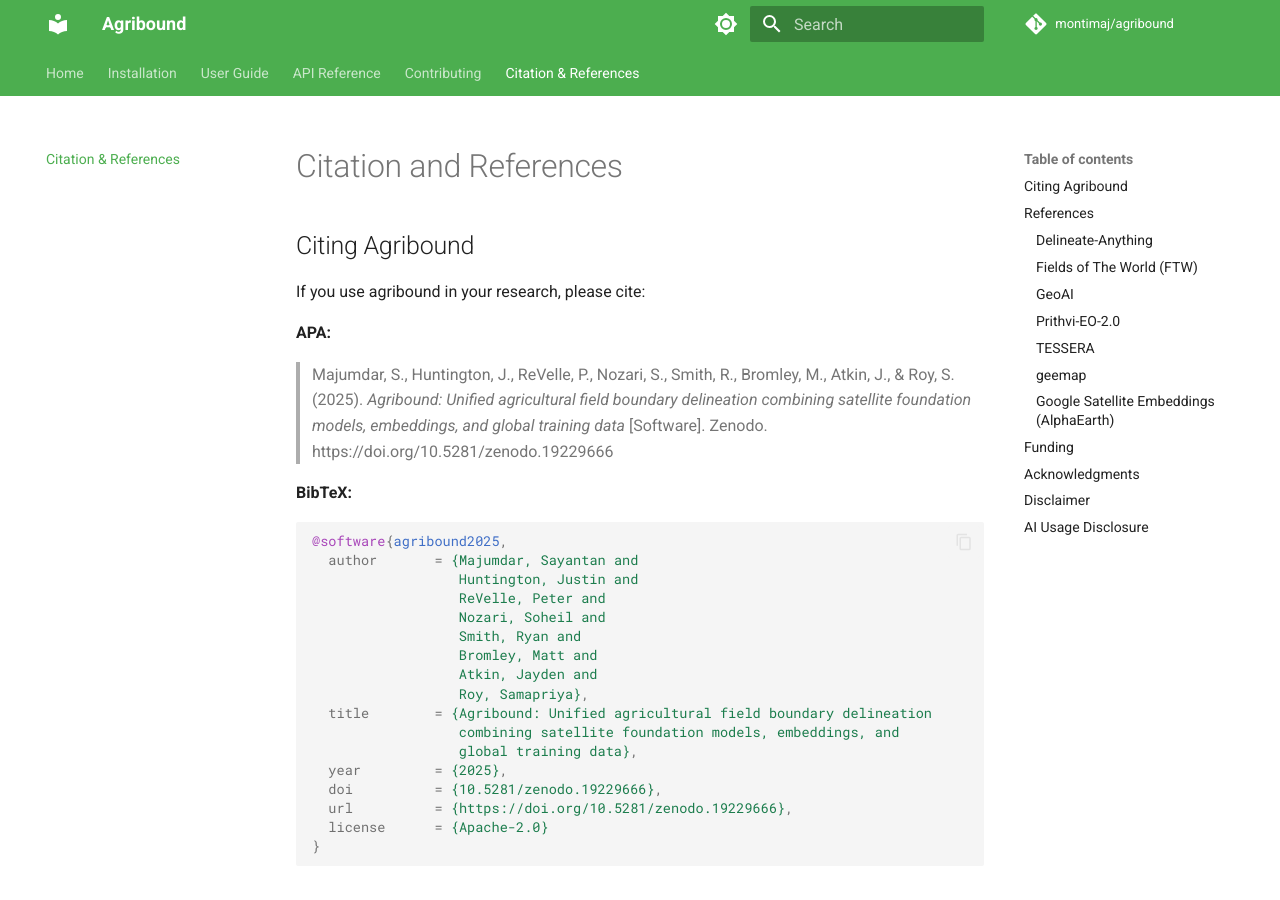
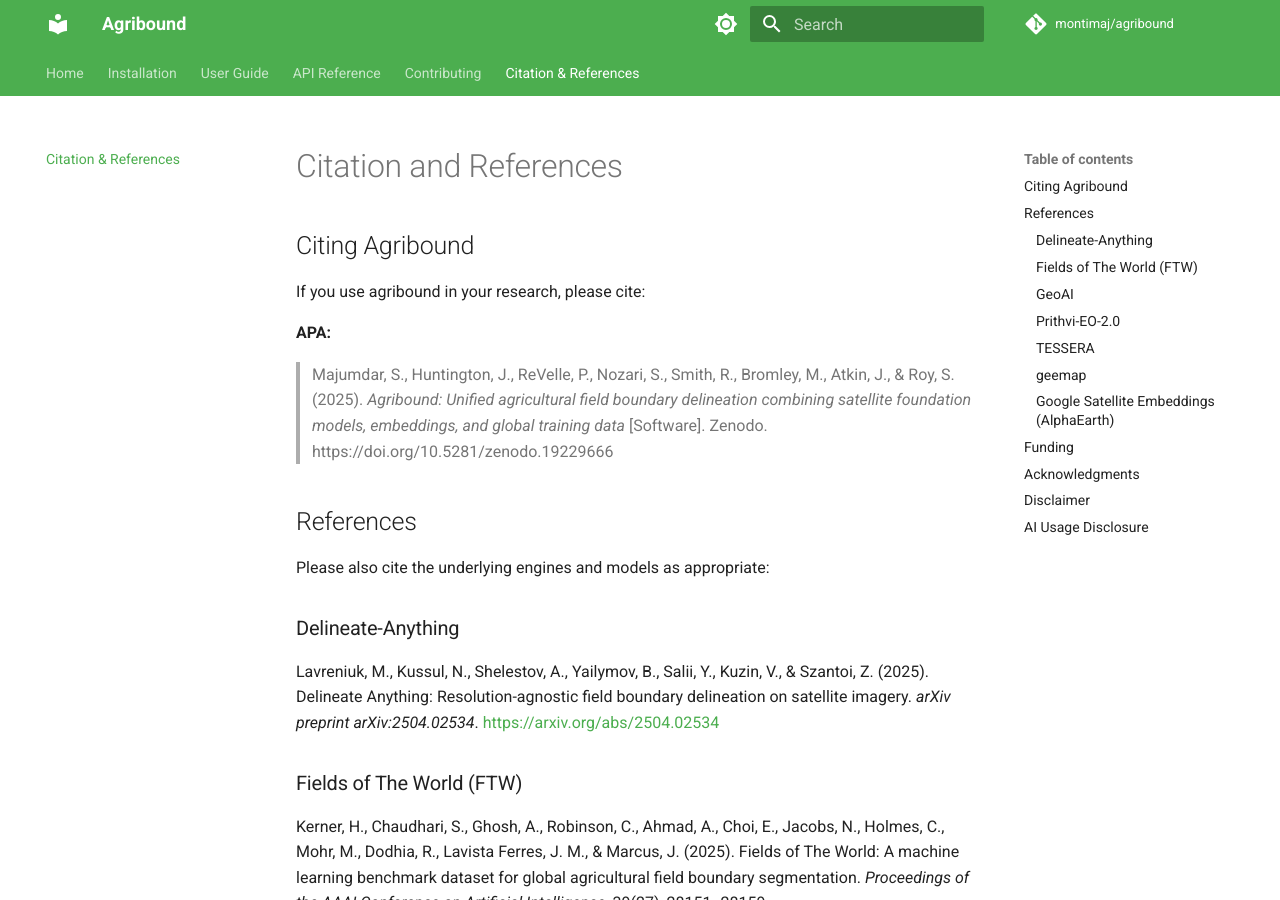
Before and after one commit to montimaj/agribound, an MkDocs documentation site: the page built from docs/citation.md, in a window 1280 px wide and 900 px high. Built offline with MkDocs 1.6.1 and Material for MkDocs 9.7.7, drawn with Linux system fonts in a browser that asks for light colours; comment, search, counter and statistics services are not loaded.

````diff
--- a/docs/citation.md
+++ b/docs/citation.md
@@ -7,28 +7,6 @@ If you use agribound in your research, please cite:
 **APA:**
 
 > Majumdar, S., Huntington, J., ReVelle, P., Nozari, S., Smith, R., Bromley, M., Atkin, J., & Roy, S. (2025). *Agribound: Unified agricultural field boundary delineation combining satellite foundation models, embeddings, and global training data* [Software]. Zenodo. https://doi.org/10.5281/zenodo.19229666
-
-**BibTeX:**
-
-```bibtex
-@software{agribound2025,
-  author       = {Majumdar, Sayantan and
-                  Huntington, Justin and
-                  ReVelle, Peter and
-                  Nozari, Soheil and
-                  Smith, Ryan and
-                  Bromley, Matt and
-                  Atkin, Jayden and
-                  Roy, Samapriya},
-  title        = {Agribound: Unified agricultural field boundary delineation
-                  combining satellite foundation models, embeddings, and
-                  global training data},
-  year         = {2025},
-  doi          = {10.5281/zenodo.19229666},
-  url          = {https://doi.org/10.5281/zenodo.19229666},
-  license      = {Apache-2.0}
-}
-```
 
 ## References
 
````
Also changed, not shown: 3 other files.
